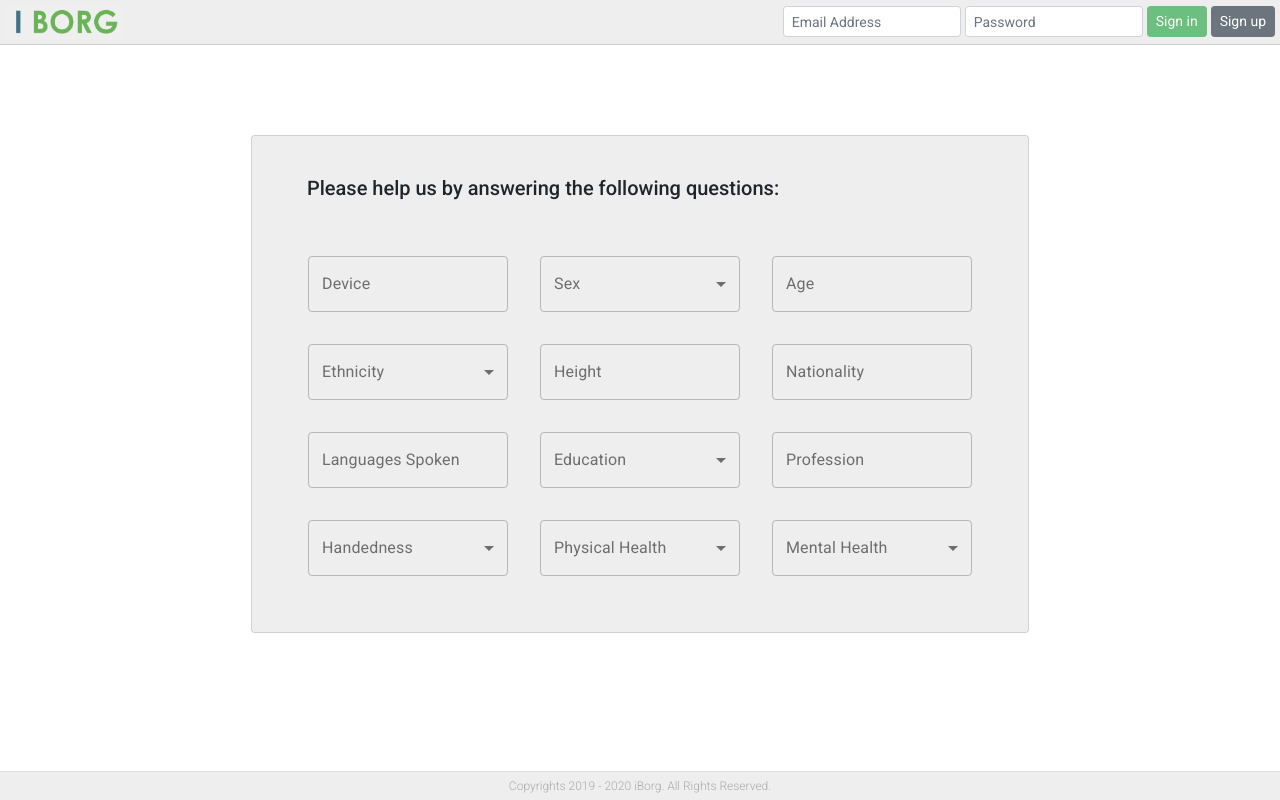
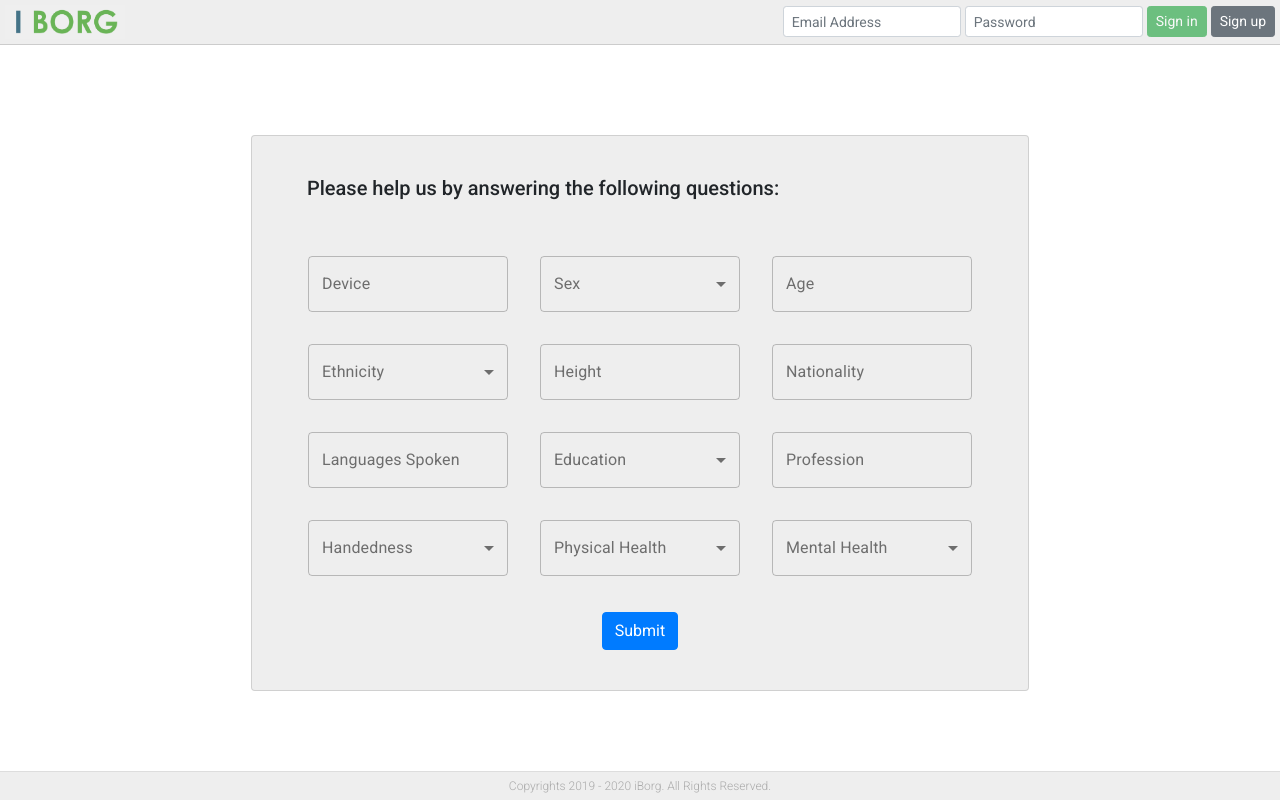
Before and after one commit to iborgthrowaway123/reactor, a React (Create React App) app: page /account in a window 1280 px wide. Built offline with nearby package versions, Linux system fonts and the light colour scheme.

Commit message:
submit button for form added

```diff
--- a/src/Components/Account/Account.css
+++ b/src/Components/Account/Account.css
@@ -1,3 +1,7 @@
 h5 {
     margin-left: 15px;
 }
+
+.hello {
+    margin-top: 20px;
+}
--- a/src/Components/Account/Account.jsx
+++ b/src/Components/Account/Account.jsx
@@ -247,6 +247,9 @@ const Account = () => {
                   <option value="Extremely poor">Extremely poor</option>
                </TextField>
             </div>
+            <div align="center">
+                     <button style={{ marginTop:"20px" }} type="submit" class="btn btn-primary">Submit</button>
+                  </div>
          </div>
       </div>
    </div>
```
